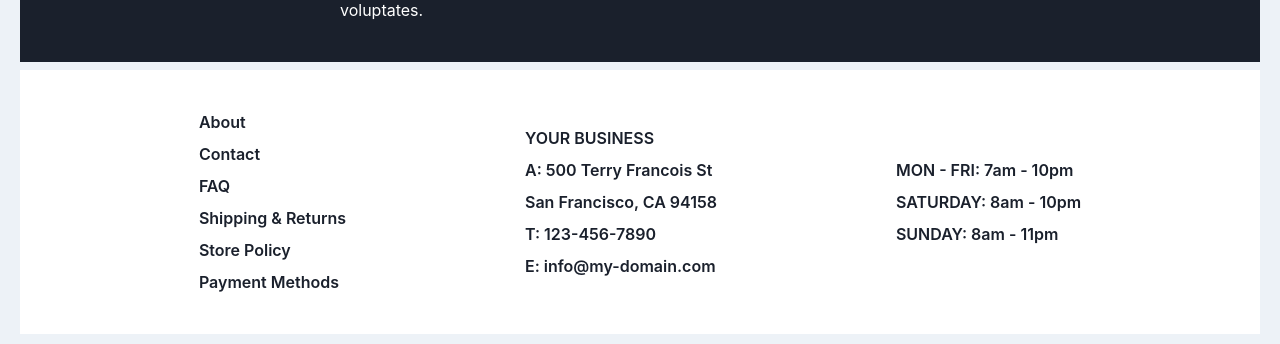
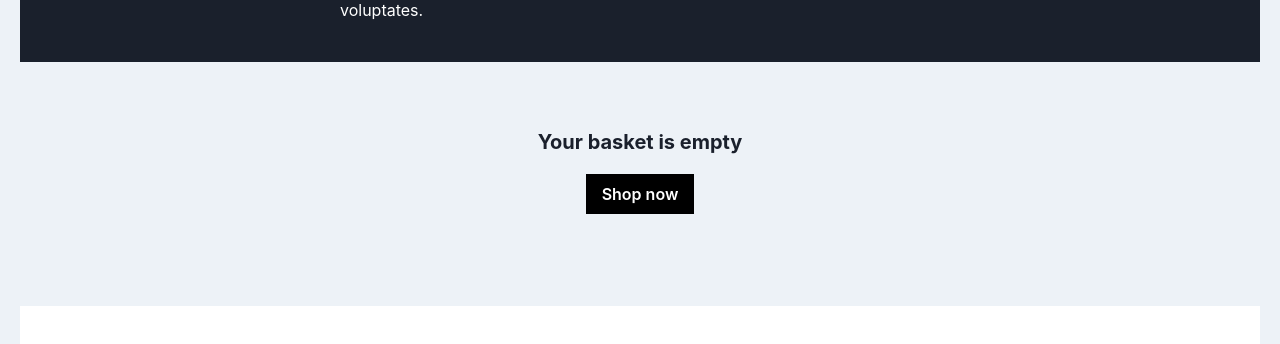
Before and after one commit to Wellfair94/e-commerce, a Next.js app: page /checkout in a window 1280 px wide. Shown: the part 237-581 px from the top of the page. Built offline with nearby package versions, Linux system fonts and the light colour scheme.

Commit message:
refactored error message to shared component, checkout page layout done

```diff
--- a/components/BasketItem/BasketItem.tsx
+++ b/components/BasketItem/BasketItem.tsx
@@ -24,17 +24,19 @@ const BasketItem: React.FC<Props> = ({ id, name, price, quantity }) => {
   return (
     <Flex
       w="100%"
+      maxW="600px"
       justifyContent="flex-start"
       align="center"
       bg="white"
       py={2}
       px={4}
-      boxShadow="sm"
     >
       <Image src={url} w="15%" mr={2} />
-      <HStack spacing={2} justifyContent="space-between" w="100%" h="100%">
+      <Flex spacing={2} justifyContent="space-between" w="100%" h="100%">
         <Stack spacing={0} pr={1}>
-          <Text fontWeight="600">{name}</Text>
+          <Text fontWeight="600" fontSize="lg">
+            {name}
+          </Text>
           <Text fontSize="xs">£{price.toFixed(2)}</Text>
           <Text fontSize="sm">Quantity {quantity}</Text>
         </Stack>
@@ -54,7 +56,7 @@ const BasketItem: React.FC<Props> = ({ id, name, price, quantity }) => {
             Remove
           </Text>
         </Flex>
-      </HStack>
+      </Flex>
     </Flex>
   );
 };
--- /dev/null
+++ b/components/shared/ErrorMessage.tsx
@@ -0,0 +1,34 @@
+import { Stack, Heading, Button } from "@chakra-ui/react";
+
+interface Props {
+  message: string;
+  button: string;
+  handleClick: () => void;
+}
+
+const ErrorMessage: React.FC<Props> = ({ message, button, handleClick }) => {
+  return (
+    <Stack
+      textAlign="center"
+      bg="gray.100"
+      w="100%"
+      p={10}
+      mb={5}
+      justify="center"
+      align="center"
+      spacing={5}
+    >
+      <Heading size="md">{message}</Heading>
+      <Button
+        bg="black"
+        color="white"
+        borderRadius="none"
+        onClick={handleClick}
+      >
+        {button}
+      </Button>
+    </Stack>
+  );
+};
+
+export default ErrorMessage;
--- a/contexts/BasketContext.tsx
+++ b/contexts/BasketContext.tsx
@@ -21,6 +21,8 @@ const BasketProvider: React.FC = ({ children }) => {
     return prevValue + curValue["price"];
   }, 0);
 
+  console.log(basket);
+
   return (
     <BasketContext.Provider
       value={{ basket, prevBasket, dispatch, totalItems, totalPrice }}
--- a/pages/checkout.tsx
+++ b/pages/checkout.tsx
@@ -1,8 +1,25 @@
-import { Flex, Grid, Text, Input, Stack, Heading } from "@chakra-ui/react";
+import {
+  Flex,
+  Image,
+  Grid,
+  Text,
+  Input,
+  Stack,
+  Button,
+  Heading,
+  Divider,
+} from "@chakra-ui/react";
+import ErrorMessage from "components/shared/ErrorMessage";
 import SectionDivider from "components/shared/SectionDivider";
+import { BasketContext } from "contexts/BasketContext";
 import Layout from "layout";
+import { useContext } from "react";
+import Router from "next/router";
+import BasketItem from "components/BasketItem";
 
 export default function Checkout() {
+  const { basket, totalItems, totalPrice } = useContext(BasketContext);
+
   return (
     <Layout>
       <SectionDivider
@@ -10,6 +27,50 @@ export default function Checkout() {
         subText="Lorem ipsum dolor sit amet consectetur adipisicing elit. Eligendi temporibus quibusdam minus possimus vitae autem consequatur, provident quidem doloremque totam, quo eos molestiae perferendis esse dolore natus illo rerum voluptates."
         dark
       />
+
+      <Stack
+        align="center"
+        p={5}
+        bg={!totalItems ? "none" : "white"}
+        spacing={3}
+        mb={3}
+      >
+        {basket.map(({ id, name, price, quantity }) => (
+          <BasketItem
+            key={id}
+            id={id}
+            name={name}
+            price={price}
+            quantity={quantity}
+          />
+        ))}
+
+        {!totalItems ? (
+          <ErrorMessage
+            message="Your basket is empty"
+            button="Shop now"
+            handleClick={() => Router.push("/shop")}
+          />
+        ) : (
+          <Stack spacing={5} w="100%" maxW="600px">
+            <Divider />
+            <Heading size="md" textAlign="right">
+              Total ({totalItems} item{totalItems === 1 ? "" : "s"}): £
+              {totalPrice.toFixed(2)}
+            </Heading>
+
+            <Button
+              isFullWidth
+              bg="black"
+              color="white"
+              borderRadius="none"
+              onClick={() => alert("Payment isn't working yet :)")}
+            >
+              Go to payment
+            </Button>
+          </Stack>
+        )}
+      </Stack>
     </Layout>
   );
 }
--- a/reducers/BasketReducer.ts
+++ b/reducers/BasketReducer.ts
@@ -1,4 +1,6 @@
 import Product from "interfaces/Product";
+
+// ! ADD ACTION TO INCREASE/DECREASE QUANTITY OF ITEM
 
 type Actions =
   | { type: "ADD_ITEM"; payload: Product }
--- a/utils/static.ts
+++ b/utils/static.ts
@@ -1,2 +1,2 @@
 export const url =
-  "https://images.unsplash.com/photo-1612487458970-564127ec86f5?ixid=MXwxMjA3fDB8MHxwaG90by1wYWdlfHx8fGVufDB8fHw%3D&ixlib=rb-1.2.1&auto=format&fit=crop&w=934&q=80";
+  "https://images.unsplash.com/photo-1593642702749-b7d2a804fbcf?ixid=MXwxMjA3fDF8MHxwaG90by1wYWdlfHx8fGVufDB8fHw%3D&ixlib=rb-1.2.1&auto=format&fit=crop&w=1100&q=80";
```
Also changed, not shown: pages/contact.tsx (+11 -1 lines), pages/shop.tsx (+6 -22 lines).
